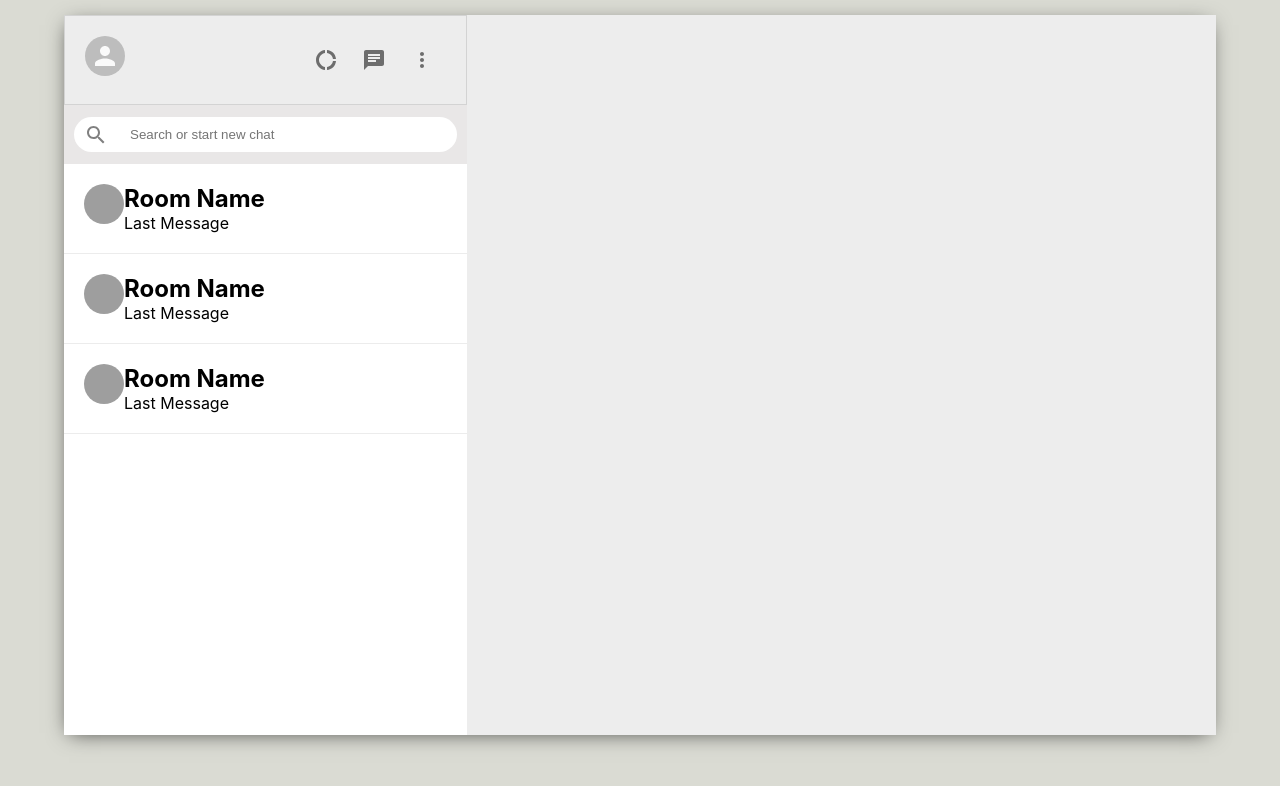
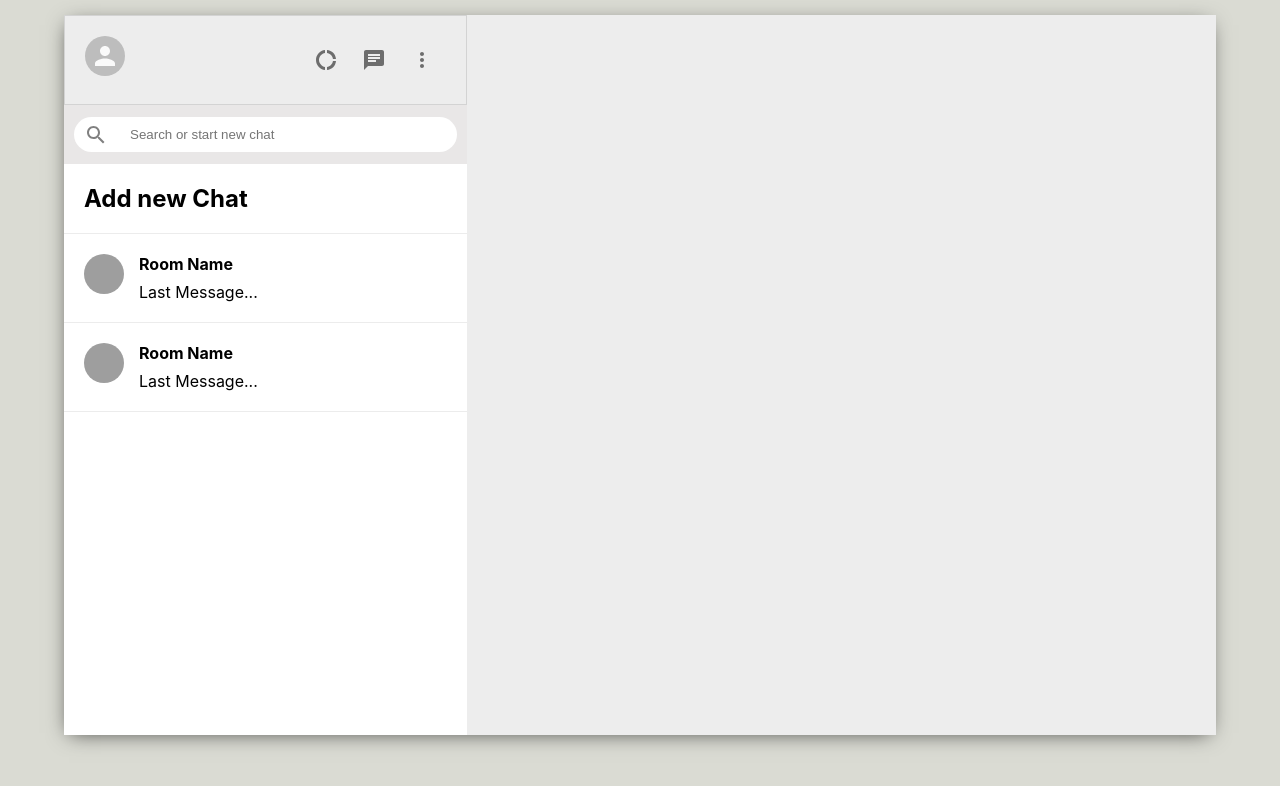
Before and after one commit to YogurtWithSpoon/whatsAppClone, a React (Create React App) app: page / in a window 1280 px wide. Shown: the top 786 px of the page. Built offline with nearby package versions, Linux system fonts and the light colour scheme; grey boxes are pictures that could not be loaded.

Commit message:
add logic for new chat

```diff
--- a/src/components/sidebarchat/sidebarchat.js
+++ b/src/components/sidebarchat/sidebarchat.js
@@ -1,23 +1,34 @@
-import React,{useEffect, useState} from 'react'
-import './sidebarchat.scss'
+import React, { useEffect, useState } from "react";
+import "./sidebarchat.scss";
 import { Avatar } from "@material-ui/core";
 
-function Sidebarchat() {
-  const [seed,setSeed] = useState('');
+function Sidebarchat({ addNewChat }) {
+  const [seed, setSeed] = useState("");
 
   useEffect(() => {
-    setSeed(Math.floor(Math.random() * 5000))
-  },[])
+    setSeed(Math.floor(Math.random() * 5000));
+  }, []);
 
-  return (
+  const createNewChat = () => {
+    const roomName = prompt("Please enter name for chat");
+    if (roomName) {
+      //database actions
+    }
+  };
+
+  return !addNewChat ? (
     <div className="sidebar__chat">
       <Avatar src={`https:/avatars.dicebear.com/api/human/${seed}.svg`} />
-      <div className="sidebarChat__info">
+      <div className="sidebar__chat__info">
         <h2>Room Name</h2>
-        <p>Last Message</p>
+        <p>Last Message...</p>
       </div>
     </div>
-  )
+  ) : (
+    <div className="sidebar__chat" onClick={createNewChat}>
+      <h2>Add new Chat</h2>
+    </div>
+  );
 }
 
-export default Sidebarchat
+export default Sidebarchat;
--- a/src/components/sidebarchat/sidebarchat.scss
+++ b/src/components/sidebarchat/sidebarchat.scss
@@ -3,4 +3,14 @@
   padding: 20px;
   cursor:pointer;
   border-bottom: 1px solid #ececec;
+  &:hover{
+    background-color: #ebebeb;
+  }
+  &__info{
+    margin-left: 15px;
+    &>h2{
+      font-size: 1em;
+      margin-bottom: .5em;
+    }
+  }
 }
```
